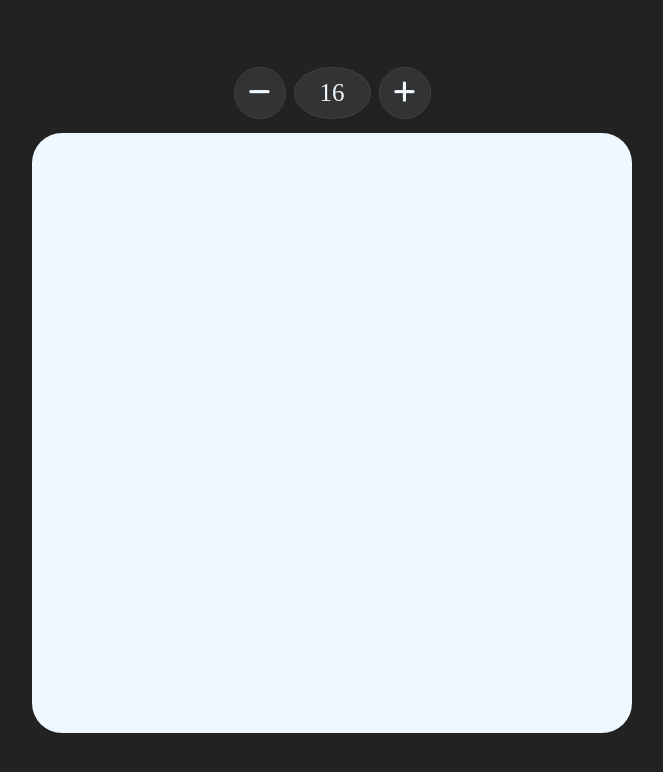
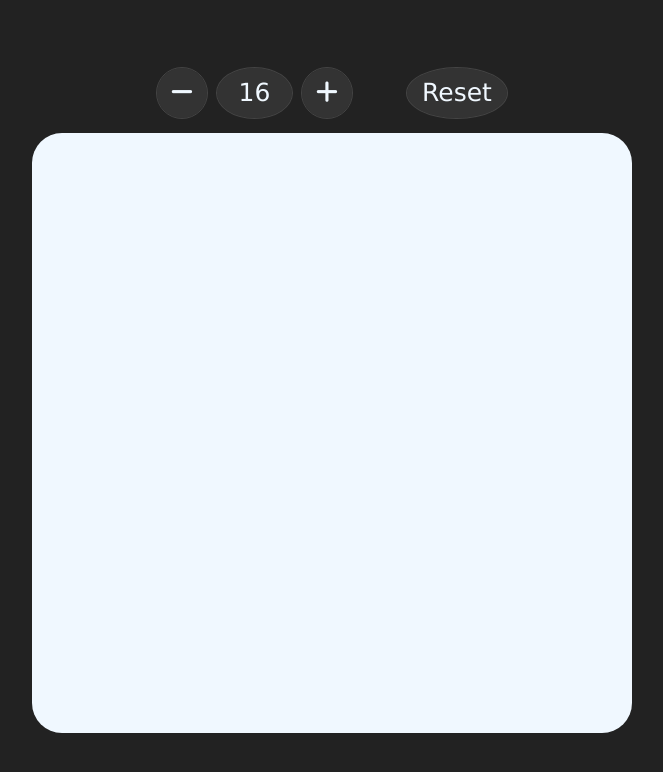
Before and after one commit to Giuliorio/etch-a-sketch, a plain HTML site: page index.html in a window 1280 px wide. Shown: the whole page, without its empty margins (308-971 px from the left). Drawn offline with Linux system fonts and the light colour scheme.

Commit message:
Add Reset button

```diff
--- a/index.html
+++ b/index.html
@@ -9,9 +9,12 @@
 </head>
 <body>
     <div class="commands">
-        <div class="button minus"><i class="fa-solid fa-minus"></i></div>
-        <div class="size-display">16</div>
-        <div class="button plus"><i class="fa-solid fa-plus"></i></div>
+        <div>
+            <div class="button minus"><i class="fa-solid fa-minus"></i></div>
+            <div class="button size-display">16</div>
+            <div class="button plus"><i class="fa-solid fa-plus"></i></div>
+        </div>
+        <div class="button reset">Reset</div>
     </div>
     <div class="container"></div>
 </body>
--- a/scripts.js
+++ b/scripts.js
@@ -3,6 +3,7 @@ const container = document.querySelector(".container");
 
 const plus = document.querySelector(".plus");
 const minus = document.querySelector(".minus");
+const reset = document.querySelector(".reset");
 
 // Grid Area
 const makeBox = (height) => {
@@ -57,3 +58,7 @@ display.addEventListener("click", () => {
     display.textContent = answer;
     makeGrid(answer)
 })
+
+reset.addEventListener("click", () => {
+    makeGrid(display.textContent)
+})
--- a/styles.css
+++ b/styles.css
@@ -12,22 +12,27 @@ body {
     align-items: center;
     gap: 15px;
     color: aliceblue;
+
+    font-family: Verdana, Geneva, Tahoma, sans-serif;
 }
 
 .commands {
     height: 50px;
-    width: 300px;
+    width: 350px;
+    display: flex;
+    justify-content: space-between;
+}
+
+.commands > div {
     display: flex;
     justify-content: center;
+    align-items: center;
     gap: 10px;
 }
 
 .button {
     height: 50px;
     width: 50px;
-}
-
-.commands > div {
     background-color: #333;
     outline: 1px solid #444;
     border-radius: 50%;
@@ -44,8 +49,11 @@ body {
 }
 
 .size-display{
-    height: 50px;
     width: 75px;
+}
+
+.reset {
+    width: 100px;
 }
 
 .container {
```
